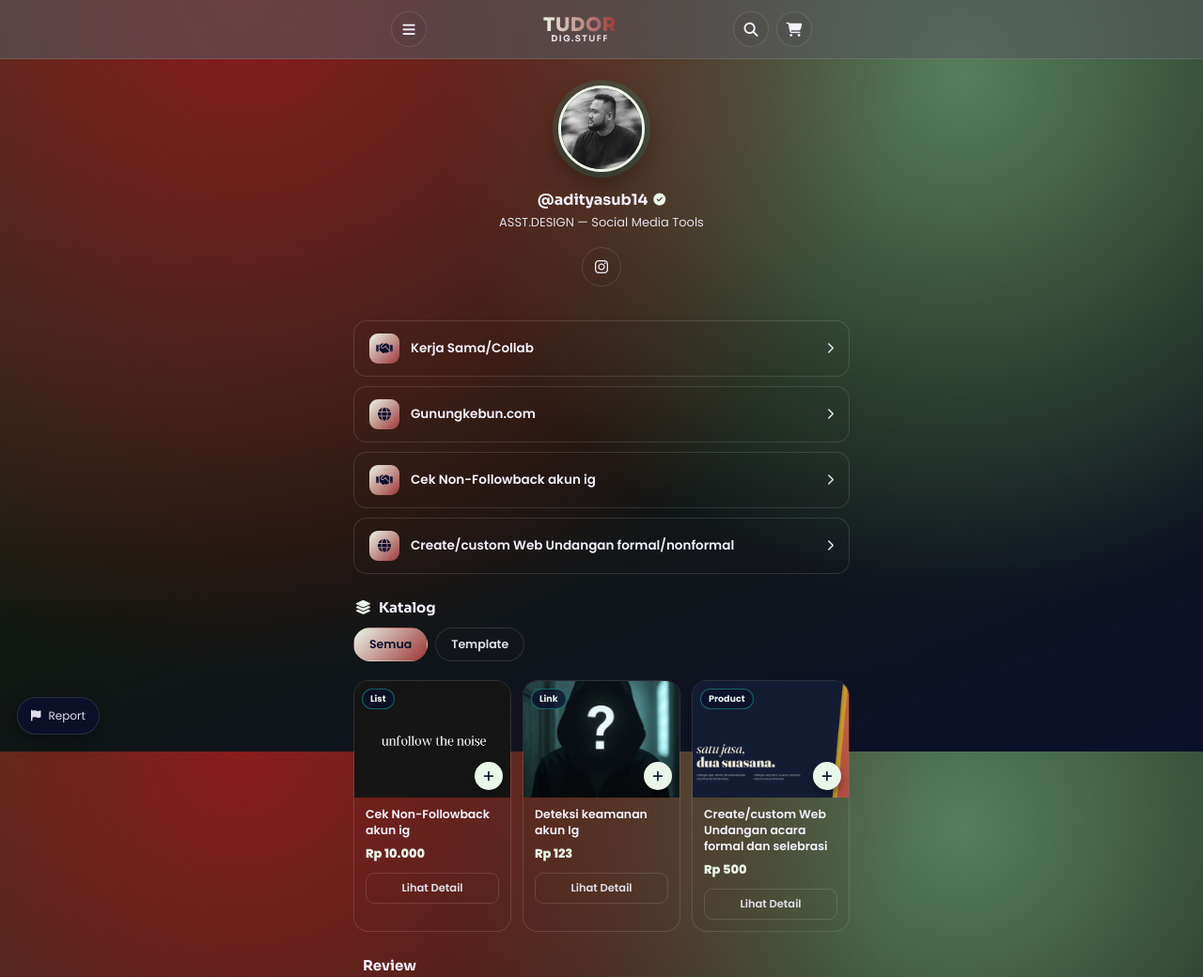
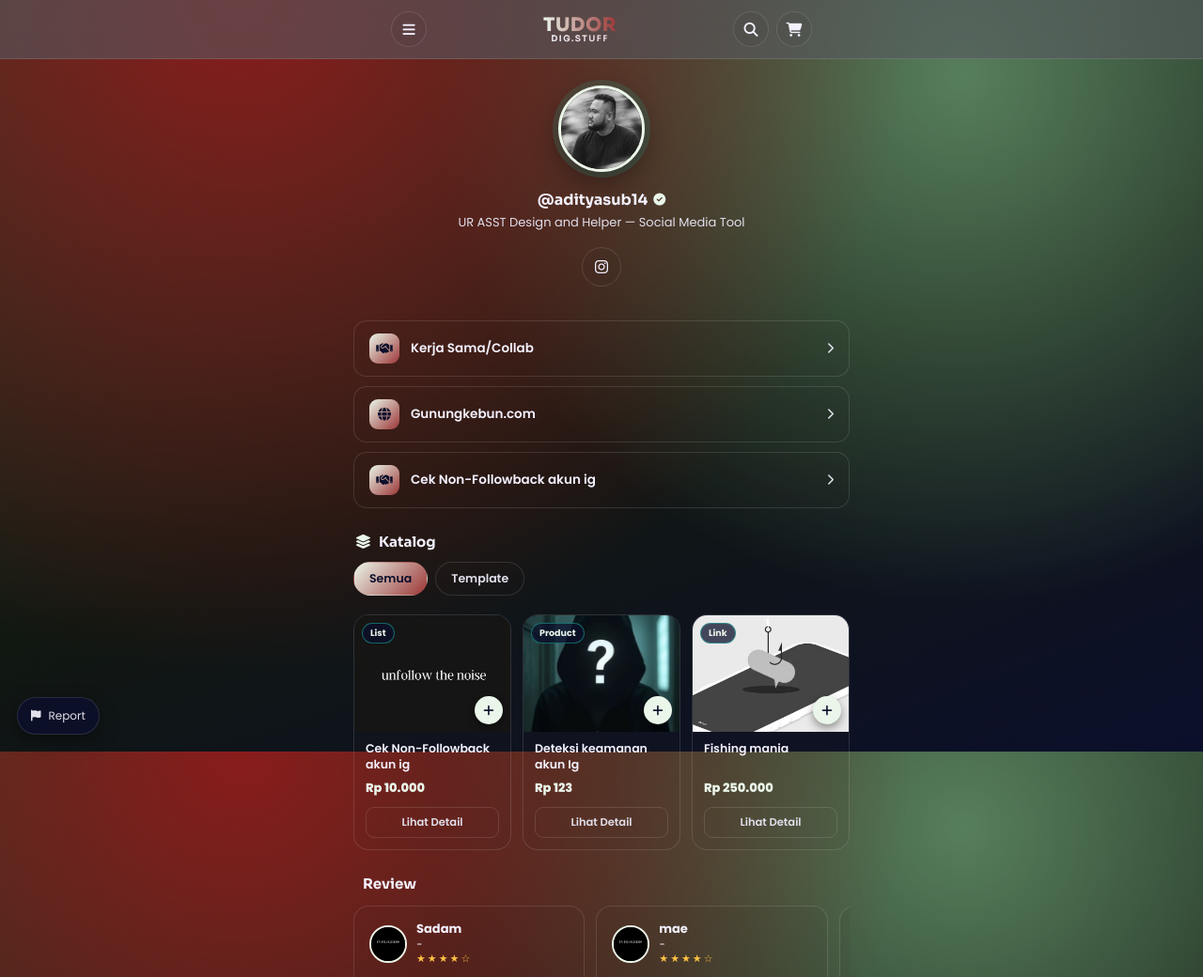
Before and after one commit to adityasub14/Tudor.digstuff, a plain HTML site: page index.html in a window 1280 px wide. Shown: the top 1040 px of the page at 94% size. Drawn offline with Linux system fonts and the light colour scheme.

Commit message:
Add files via upload

```diff
--- a/index.html
+++ b/index.html
@@ -336,7 +336,7 @@
   <section class="profile">
     <img class="avatar" src="fotoig.jpeg" alt="avatar">
     <h1>@adityasub14 <i class="fa-solid fa-circle-check"></i></h1>
-    <p>ASST.DESIGN — Social Media Tools
+    <p>UR ASST Design and Helper — Social Media Tool
 </p>
     <div class="socials">
       <a class="social-btn" href="https://www.instagram.com/adityasub14?stkn=MW5tMGc0Z2h2NjZpYg==" target="_blank" title="Instagram"><i class="fa-brands fa-instagram"></i></a>
@@ -359,12 +359,6 @@
       <span class="txt">Cek Non-Followback akun ig</span>
       <i class="fa-solid fa-chevron-right chev"></i>
     </div>
-    <div class="cta" onclick="openLink('https://drive.google.com/file/d/1ogy3rBEhRSUYWjQpr_nhjNh6K9kv_2Zk/view?usp=sharing','Create/custom Web')">
-      <div class="ico"><i class="fa-solid fa-globe"></i></div>
-      <span class="txt">Create/custom Web Undangan formal/nonformal</span>
-      <i class="fa-solid fa-chevron-right chev"></i>
-    </div>
-
   </div>
 
   <div class="sec-title"><i class="fa-solid fa-layer-group"></i> Katalog</div>
@@ -459,8 +453,8 @@
 /* =========== DATA ===================== */
 const PRODUCTS = [
   {id:4,cat:'List',title:'Cek Non-Followback akun ig',price:10000,img:'unfollow.jpeg',desc:'Menggunakan File JSON yang di import dari akunmu '},
-  {id:13,cat:'Link',title:'Deteksi keamanan akun Ig',price:123,img:'ceh.jpeg',desc:'Deteksi Keamanan akun IG'},
-  {id:14,cat:'Product',title:'Create/custom Web Undangan acara formal dan selebrasi',price:500,img:'warkat.jpg',desc:'Meeting invitation,birthday invitation etc'}
+  {id:13,cat:'Product',title:'Deteksi keamanan akun Ig',price:123,img:'ceh.jpeg',desc:'Deteksi Keamanan akun IG'},
+  {id:14,cat:'Link',title:'Fishing mania',price:250000,img:'pish.jpeg',desc:'Invitation'}
 ];
 
 const fmt = n => n===0 ? 'Gratis' : 'Rp ' + n.toLocaleString('id-ID');
```
Also changed, not shown: pish.jpeg (added).
